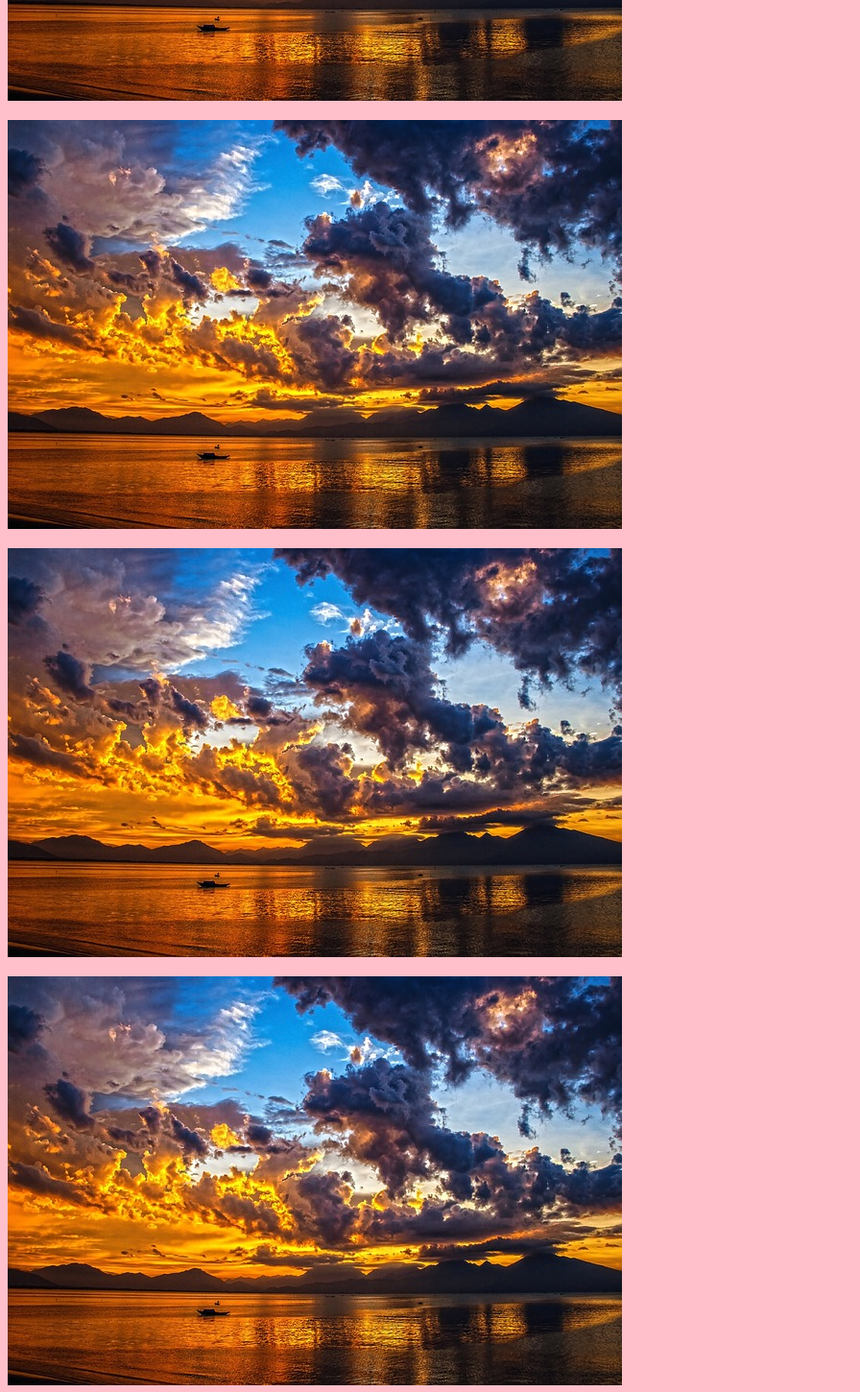
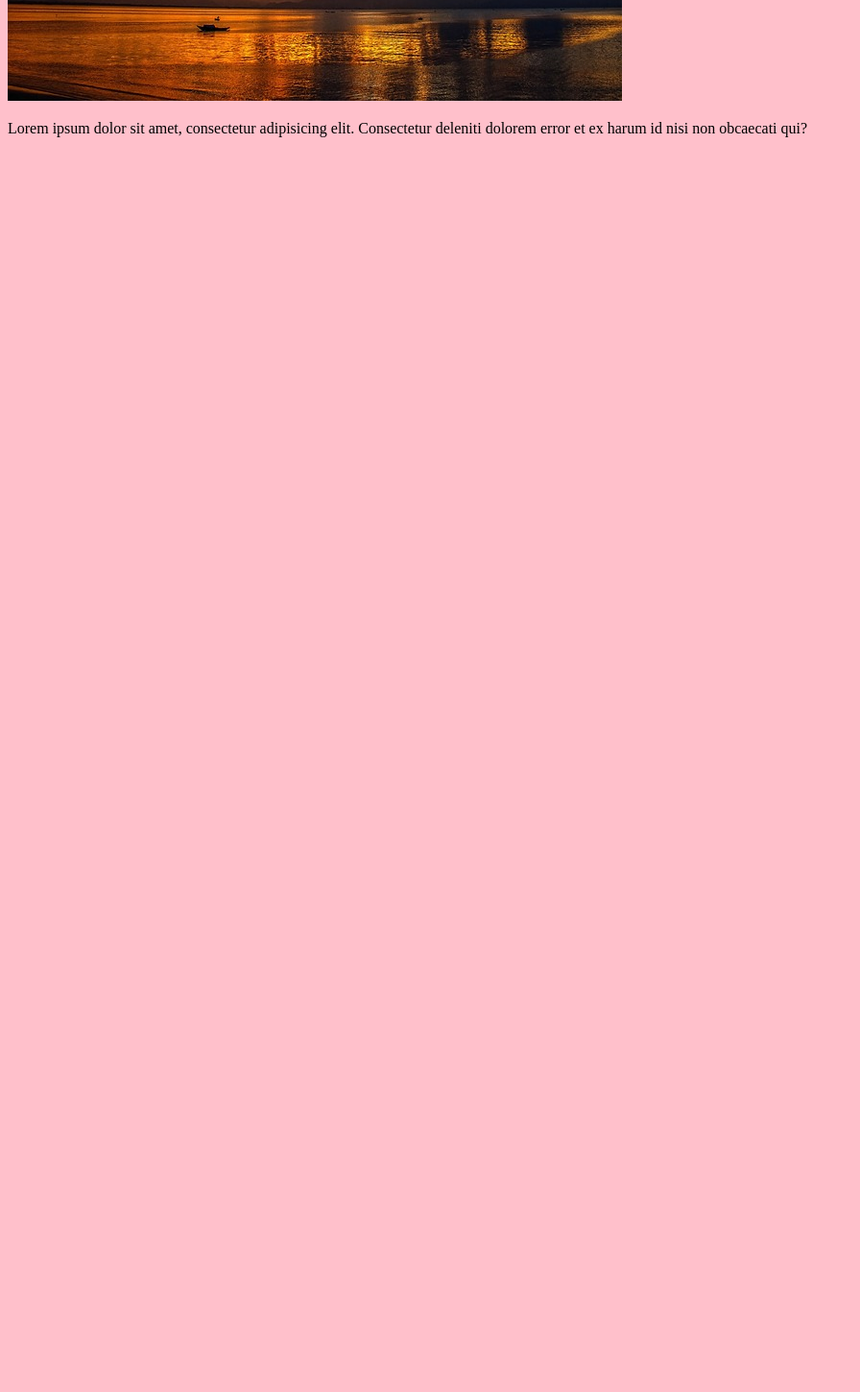
Before and after one commit to SpecOver/tests, a website: page bacisTemplateGulp/app/index.html in a window 1280 px wide. Shown: the part 1381-2831 px from the top of the page at 96% size, without its empty margins (0-896 px from the left). After the commit the page ends 1540 px from the top, so only its background shows below. Drawn offline with Linux system fonts and the light colour scheme.

Commit message:
third commit

```diff
--- a/bacisTemplateGulp/app/index.html
+++ b/bacisTemplateGulp/app/index.html
@@ -13,9 +13,7 @@
 	<p><img src="img/1.jpg" alt="Alt"></p>
 	<p><img src="img/2.jpg" alt="Alt"></p>
 	<p><img src="img/3.jpg" alt="Alt"></p>
-	<p><img src="img/3.jpg" alt="Alt"></p>
-	<p><img src="img/3.jpg" alt="Alt"></p>
-	<p><img src="img/3.jpg" alt="Alt"></p>
+	<p>Lorem ipsum dolor sit amet, consectetur adipisicing elit. Consectetur deleniti dolorem error et ex harum id nisi non obcaecati qui? </p>
 
 	<script src="js/libs.min.js"></script>
 
```
